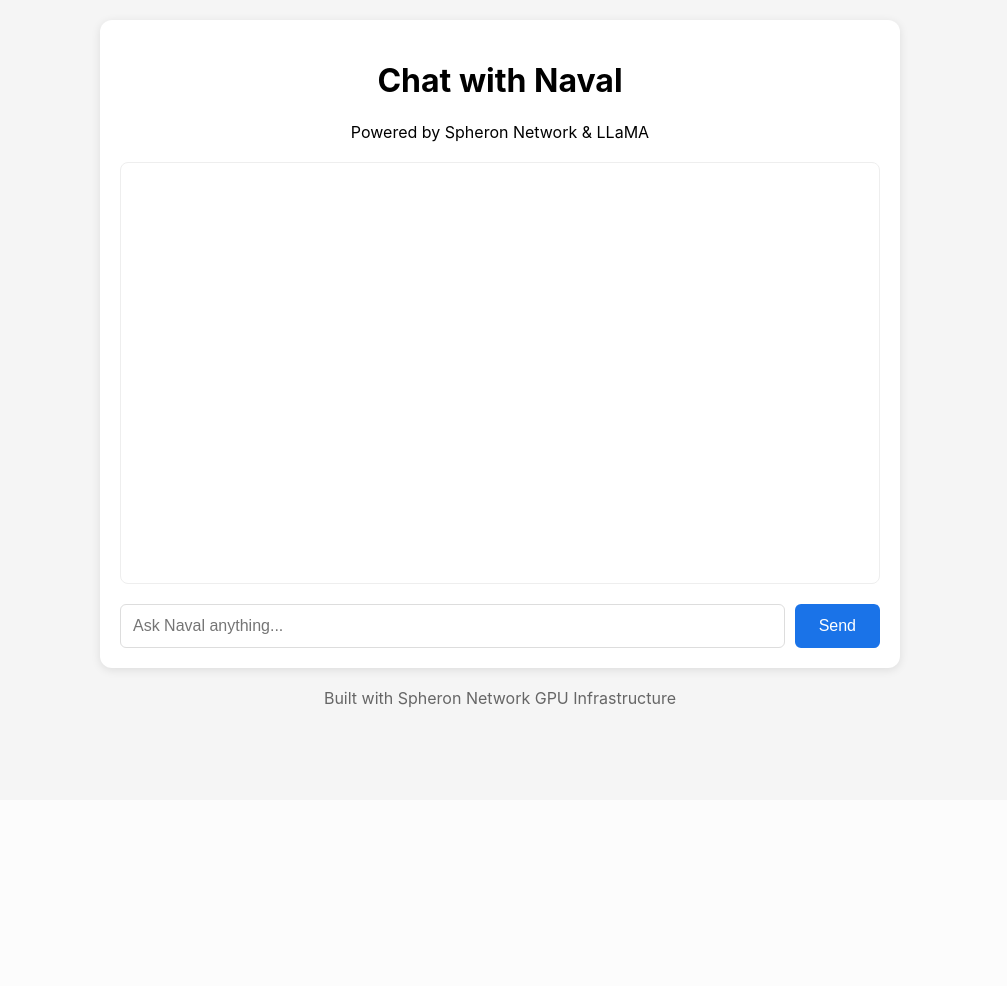
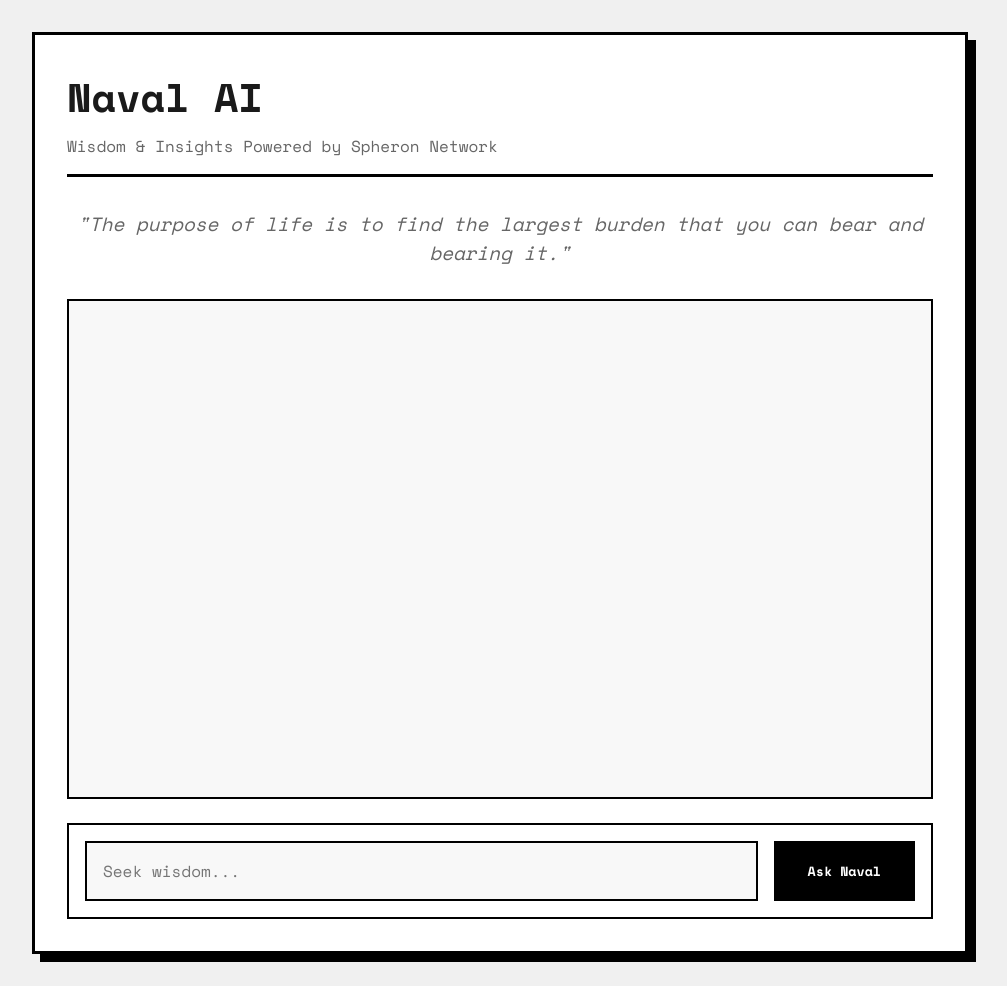
Before and after one commit to saurrx/Naval-AI, a Flask app: page / in a window 1280 px wide. Shown: the whole page, without its empty margins (140-1147 px from the left). Before the commit the page ends 708 px from the top, so only its background shows below. Run offline with Flask 3, Linux system fonts and the light colour scheme.

Commit message:
Assistant checkpoint: Updated UI with 3D elements and neo-brutalist design
Assistant generated file changes:
- templates/index.html: Update UI with 3D elements and neo-brutalist design

---

User prompt:

this looks very simple,beautify this.use the philosphical elmets in the UI.Use 3d library,minimilst design and if possible implement neobrutalism theme

```diff
--- a/templates/index.html
+++ b/templates/index.html
@@ -4,93 +4,188 @@
 <head>
     <meta charset="UTF-8">
     <meta name="viewport" content="width=device-width, initial-scale=1.0">
-    <title>Naval GPT - Powered by Spheron</title>
+    <title>Naval GPT - Philosophical AI</title>
+    <script src="https://cdnjs.cloudflare.com/ajax/libs/three.js/r128/three.min.js"></script>
     <style>
+        @import url('https://fonts.googleapis.com/css2?family=Space+Mono:wght@400;700&display=swap');
+
+        * {
+            margin: 0;
+            padding: 0;
+            box-sizing: border-box;
+            font-family: 'Space Mono', monospace;
+        }
+
         body {
-            font-family: -apple-system, BlinkMacSystemFont, 'Segoe UI', Roboto, sans-serif;
-            max-width: 800px;
-            margin: 0 auto;
-            padding: 20px;
-            background: #f5f5f5;
+            background: #f0f0f0;
+            color: #1a1a1a;
+            overflow-x: hidden;
         }
+
+        #canvas-container {
+            position: fixed;
+            top: 0;
+            left: 0;
+            width: 100vw;
+            height: 100vh;
+            z-index: -1;
+        }
+
+        .main-container {
+            max-width: 1000px;
+            margin: 2rem auto;
+            padding: 0 2rem;
+        }
+
         .chat-container {
-            background: white;
-            border-radius: 12px;
-            box-shadow: 0 2px 10px rgba(0,0,0,0.1);
-            padding: 20px;
+            background: #ffffff;
+            border: 3px solid #000;
+            box-shadow: 8px 8px 0 #000;
+            padding: 2rem;
+            margin-top: 2rem;
+            position: relative;
         }
+
         .chat-header {
-            text-align: center;
-            margin-bottom: 20px;
+            margin-bottom: 2rem;
+            border-bottom: 3px solid #000;
+            padding-bottom: 1rem;
         }
+
+        .chat-header h1 {
+            font-size: 2.5rem;
+            font-weight: 700;
+            margin-bottom: 0.5rem;
+        }
+
+        .chat-header p {
+            font-size: 1rem;
+            color: #666;
+        }
+
         .chat-messages {
-            height: 400px;
+            height: 500px;
             overflow-y: auto;
-            padding: 10px;
-            border: 1px solid #eee;
-            border-radius: 8px;
-            margin-bottom: 20px;
+            padding: 1rem;
+            background: #f8f8f8;
+            border: 2px solid #000;
+            margin-bottom: 1.5rem;
         }
+
         .message {
-            margin: 10px 0;
-            padding: 10px;
-            border-radius: 8px;
+            margin: 1rem 0;
+            padding: 1rem;
+            border: 2px solid #000;
+            transition: transform 0.2s;
         }
+
+        .message:hover {
+            transform: translateX(5px);
+        }
+
         .user-message {
             background: #e3f2fd;
-            margin-left: 20%;
+            margin-left: 15%;
+            border-radius: 0 15px 15px 15px;
         }
+
         .naval-message {
-            background: #f5f5f5;
-            margin-right: 20%;
+            background: #fff3e0;
+            margin-right: 15%;
+            border-radius: 15px 0 15px 15px;
         }
+
         .input-container {
             display: flex;
-            gap: 10px;
+            gap: 1rem;
+            background: #fff;
+            padding: 1rem;
+            border: 2px solid #000;
         }
+
         input {
             flex: 1;
-            padding: 12px;
-            border: 1px solid #ddd;
-            border-radius: 6px;
-            font-size: 16px;
+            padding: 1rem;
+            border: 2px solid #000;
+            font-size: 1rem;
+            background: #f8f8f8;
         }
+
         button {
-            padding: 12px 24px;
-            background: #1a73e8;
-            color: white;
-            border: none;
-            border-radius: 6px;
+            padding: 1rem 2rem;
+            background: #000;
+            color: #fff;
+            border: 2px solid #000;
             cursor: pointer;
-            font-size: 16px;
+            font-weight: 700;
+            transition: all 0.2s;
         }
+
         button:hover {
-            background: #1557b0;
+            background: #fff;
+            color: #000;
+            transform: translateY(-2px);
         }
-        .powered-by {
+
+        .quote {
+            font-style: italic;
+            color: #666;
             text-align: center;
-            margin-top: 20px;
-            color: #666;
+            margin: 2rem 0;
+            font-size: 1.2rem;
         }
     </style>
 </head>
 <body>
+    <div id="canvas-container"></div>
+    <div class="main-container">
         <div class="chat-container">
             <div class="chat-header">
-            <h1>Chat with Naval</h1>
-            <p>Powered by Spheron Network & LLaMA</p>
+                <h1>Naval AI</h1>
+                <p>Wisdom & Insights Powered by Spheron Network</p>
             </div>
+            <div class="quote">"The purpose of life is to find the largest burden that you can bear and bearing it."</div>
             <div class="chat-messages" id="chatMessages"></div>
             <div class="input-container">
-            <input type="text" id="userInput" placeholder="Ask Naval anything..." onkeypress="if(event.key === 'Enter') sendMessage()">
-            <button onclick="sendMessage()">Send</button>
+                <input type="text" id="userInput" placeholder="Seek wisdom..." onkeypress="if(event.key === 'Enter') sendMessage()">
+                <button onclick="sendMessage()">Ask Naval</button>
             </div>
         </div>
-    <div class="powered-by">
-        Built with Spheron Network GPU Infrastructure
     </div>
 
     <script>
+        // Three.js Background Animation
+        const scene = new THREE.Scene();
+        const camera = new THREE.PerspectiveCamera(75, window.innerWidth / window.innerHeight, 0.1, 1000);
+        const renderer = new THREE.WebGLRenderer({ antialias: true, alpha: true });
+        renderer.setSize(window.innerWidth, window.innerHeight);
+        document.getElementById('canvas-container').appendChild(renderer.domElement);
+
+        const geometry = new THREE.IcosahedronGeometry(1, 0);
+        const material = new THREE.MeshBasicMaterial({
+            color: 0x000000,
+            wireframe: true
+        });
+        const sphere = new THREE.Mesh(geometry, material);
+        scene.add(sphere);
+
+        camera.position.z = 5;
+
+        function animate() {
+            requestAnimationFrame(animate);
+            sphere.rotation.x += 0.001;
+            sphere.rotation.y += 0.001;
+            renderer.render(scene, camera);
+        }
+        animate();
+
+        window.addEventListener('resize', () => {
+            camera.aspect = window.innerWidth / window.innerHeight;
+            camera.updateProjectionMatrix();
+            renderer.setSize(window.innerWidth, window.innerHeight);
+        });
+
+        // Chat functionality
         function appendMessage(text, isUser) {
             const messagesDiv = document.getElementById('chatMessages');
             const messageDiv = document.createElement('div');
@@ -117,7 +212,7 @@
                 const data = await response.json();
                 appendMessage(data.response, false);
             } catch (error) {
-                appendMessage('Sorry, there was an error processing your request.', false);
+                appendMessage('An error occurred while seeking wisdom.', false);
             }
         }
     </script>
```
Lines whose indentation alone changed are shown as unchanged.
